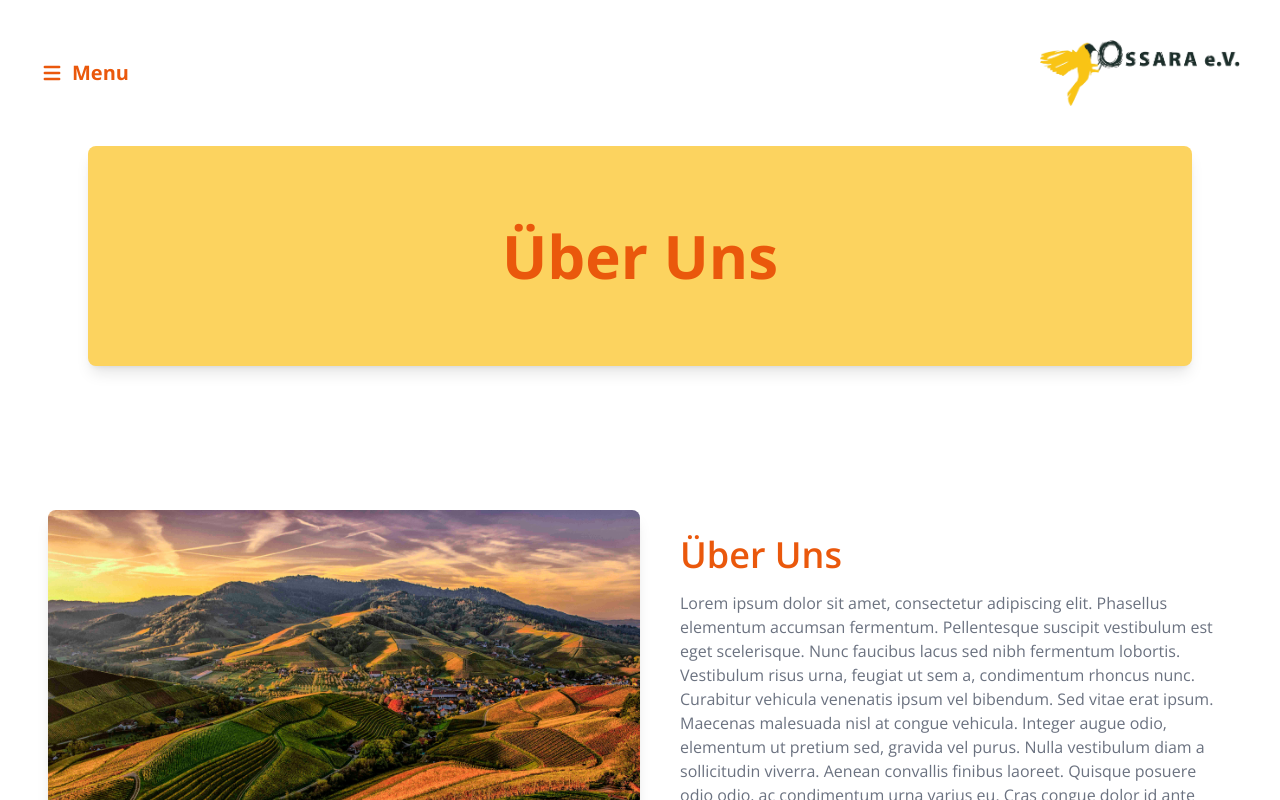
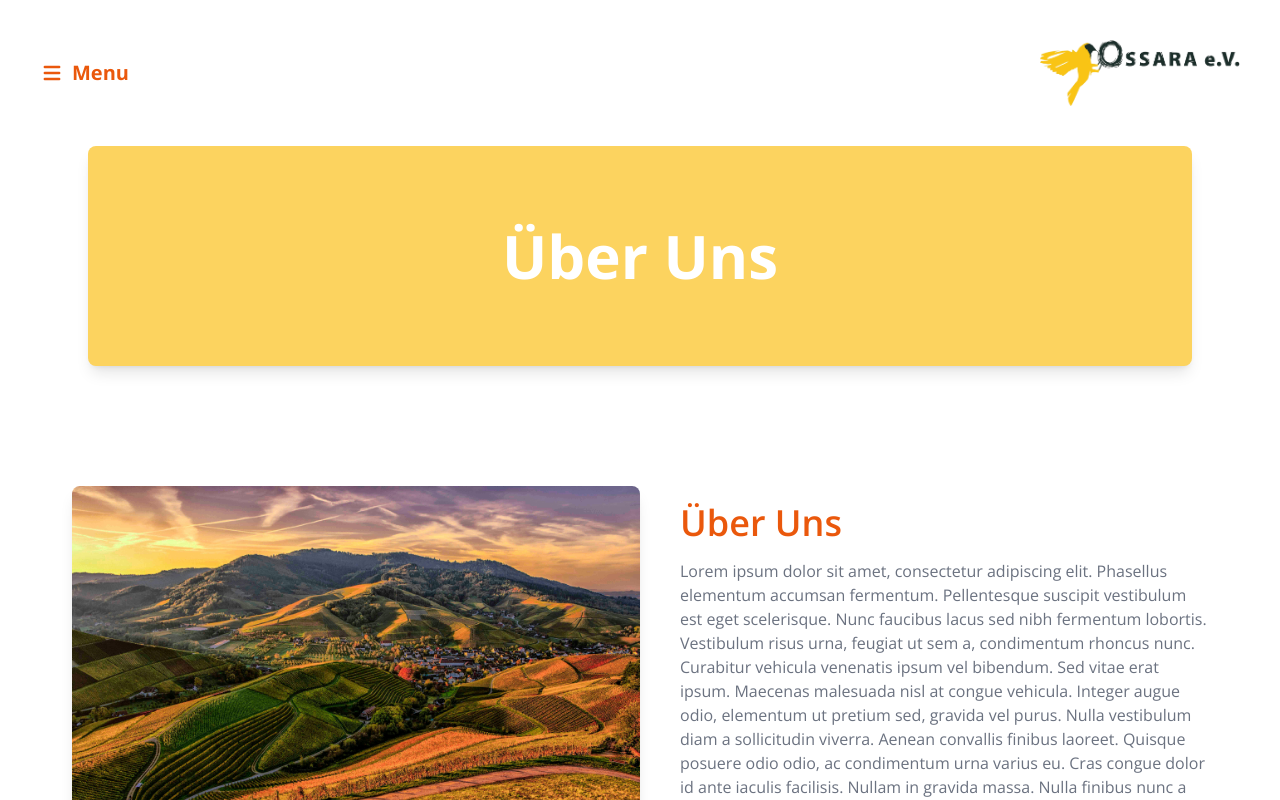
Before and after one commit to Chell0/ossara, a Next.js app: page /uber in a window 1280 px wide. Shown: the top 800 px of the page. Built offline with nearby package versions, Linux system fonts and the light colour scheme.

Commit message:
chore: Update background colour and style the layout.

```diff
--- a/src/components/AboutPage/AboutBanner/AboutBanner.tsx
+++ b/src/components/AboutPage/AboutBanner/AboutBanner.tsx
@@ -1,10 +1,10 @@
 export default function AboutBanner() {
     return (
         <>
-            <div className="container mx-auto p-6">
+            <div className="container mx-auto">
                 <section
                     className="bg-title-bg flex flex-col items-center justify-center text-center mx-4 sm:mx-10 py-10 sm:py-20 rounded-lg shadow-lg">
-                    <h1 className="text-6xl font-bold text-orange-600">Über Uns</h1>
+                    <h1 className="text-6xl font-bold text-white">Über Uns</h1>
                 </section>
             </div>
         </>
--- a/src/components/AboutPage/AboutPage.tsx
+++ b/src/components/AboutPage/AboutPage.tsx
@@ -6,12 +6,12 @@
 export default function AboutPage() {
   return (
     <>
-      <div>
+      <main className="container mx-auto p-6">
         <AboutBanner />
         <AboutSection />
         <TeamSection />
         <History />
-      </div>
+      </main>
     </>
   )
 }
--- a/src/components/AboutPage/TeamSection/TeamSection.tsx
+++ b/src/components/AboutPage/TeamSection/TeamSection.tsx
@@ -24,6 +24,7 @@
 
 export default function TeamSection() {
     return (
+        <>
             <section className="container mx-auto px-6 py-10 mt-20 rounded-lg shadow-xl bg-main-bg">
                 <h2 id="team" className="text-3xl font-bold text-orange-600 mb-20">Meet Our Team</h2>
                 <div className="grid grid-cols-1 sm:grid-cols-2 md:grid-cols-3 lg:grid-cols-4 gap-8">
@@ -44,5 +45,6 @@
                     ))}
                 </div>
             </section>
+        </>
     );
 }
```
Lines whose indentation alone changed are shown as unchanged.
